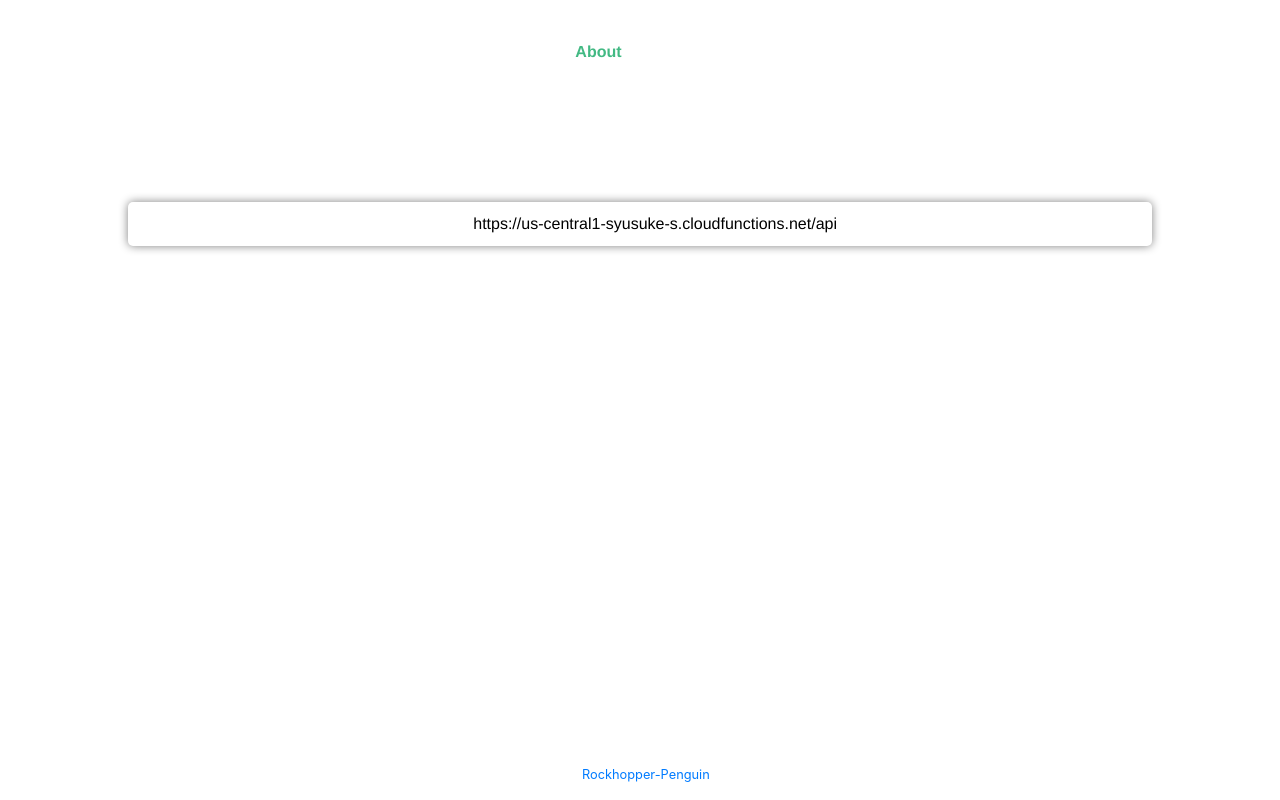
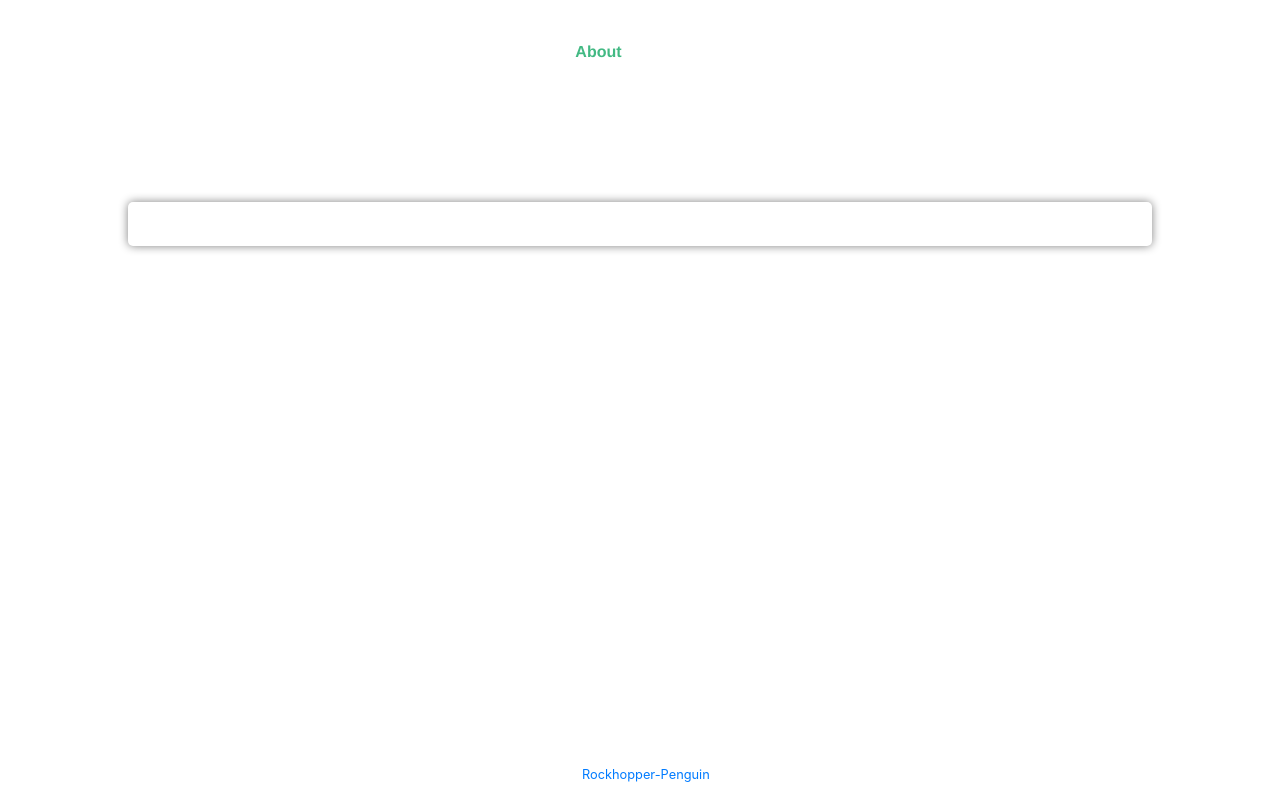
Before and after one commit to rockhopper-penguin/syusuke-s, a Vue app: page /#/about in a window 1280 px wide. Built offline with nearby package versions, Linux system fonts and the light colour scheme.

Commit message:
リンクの色変更

```diff
--- a/src/components/Profile.vue
+++ b/src/components/Profile.vue
@@ -27,9 +27,11 @@ export default class Profile extends Vue {
 
   private async getDatas() {
     try {
-      const res = await axios.get("./json/introduction.json").then(response => {
-        this.getJson = response.data;
-      });
+      const res = await axios
+        .get("./json/introduction.json")
+        .then((response) => {
+          this.getJson = response.data;
+        });
     } catch (e) {
       this.getJson = ["データ取得エラー！", e];
     }
@@ -46,6 +48,6 @@ export default class Profile extends Vue {
   box-shadow: 0px 0px 10px gray;
 }
 #json_url a {
-  color: black;
+  color: white;
 }
 </style>
```
